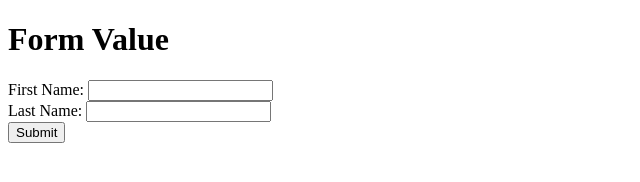
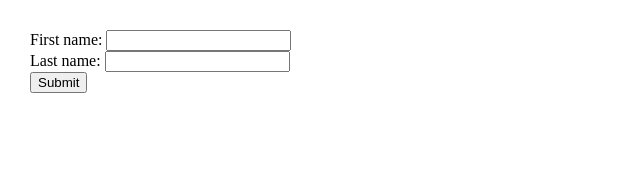
Before and after one commit to acciojob/form-login-Sonu34668, a website: page main.html in a window 1280 px wide. Shown: the whole page, without its empty margins (0-640 px from the left). Drawn offline with Linux system fonts and the light colour scheme.

Commit message:
created a submission

```diff
--- a/main.html
+++ b/main.html
@@ -1,17 +1,26 @@
 <!DOCTYPE html>
+
 <html>
+
 <head>
-  <title>Form Value</title>
+	<meta charset=utf-8 />
+		<title>Return first and last name from a form</title>
+		<style type="text/css">
+			body {margin: 30px;}
+		</style>
+	<link rel="stylesheet" href="styles.css">
 </head>
+
 <body>
-  <h1>Form Value</h1>
-  <form id="myForm">
-    <label for="firstName">First Name:</label>
-    <input type="text" id="firstName" name="firstName"><br>
-    <label for="lastName">Last Name:</label>
-    <input type="text" id="lastName" name="lastName"><br>
-    <input type="submit" value="Submit">
-  </form>
-  <script src="script.js"></script>
+	<form id="form1" onsubmit="getFormvalue()">
+		First name: <input type="text" id="first" name="fname"><br>
+		Last name: <input type="text" id="last" name="lname"><br>
+		<input type="submit" value="Submit">
+	</form>
+
+    <script type="text/javascript" src="./script.js">
+</script>
+
 </body>
+
 </html>
--- a/script.js
+++ b/script.js
@@ -1,17 +1,6 @@
 function getFormvalue() {
-    function getFormvalue() {
     //Write your code here
-
-		this.alert("hello");
-	const form=document.getElementById("form1");
-
-	form.addEventListener("submit",(event) => {
-
-		const formElement = event.target;
-		let firstName=formElement["fname"].value.trim(),
-		let lastName=formElement["lname"].value.trim(),
-
-	})
+	let first = document.getElementById("first").value;
+	let last = document.getElementById("last").value;
+	alert(first+" "+last);
 }
-
-}
```
